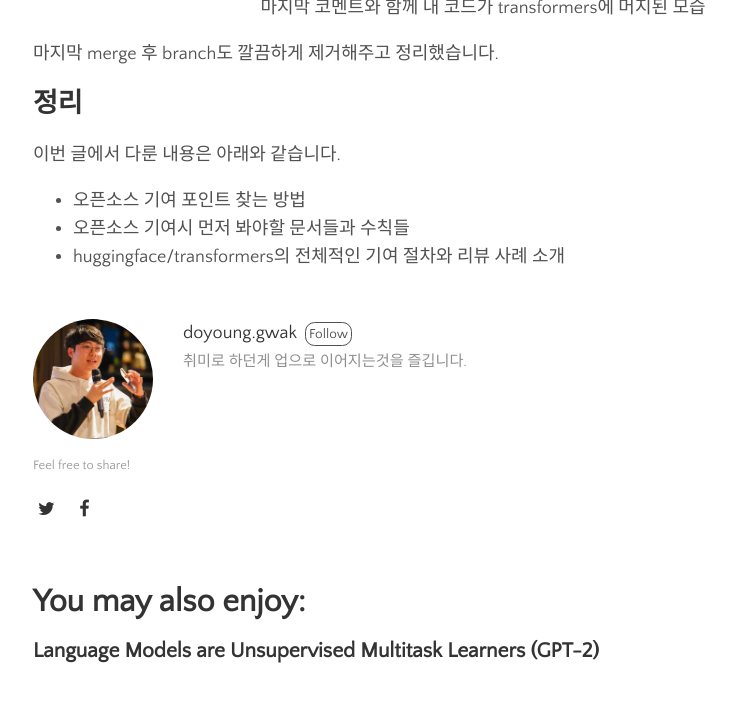
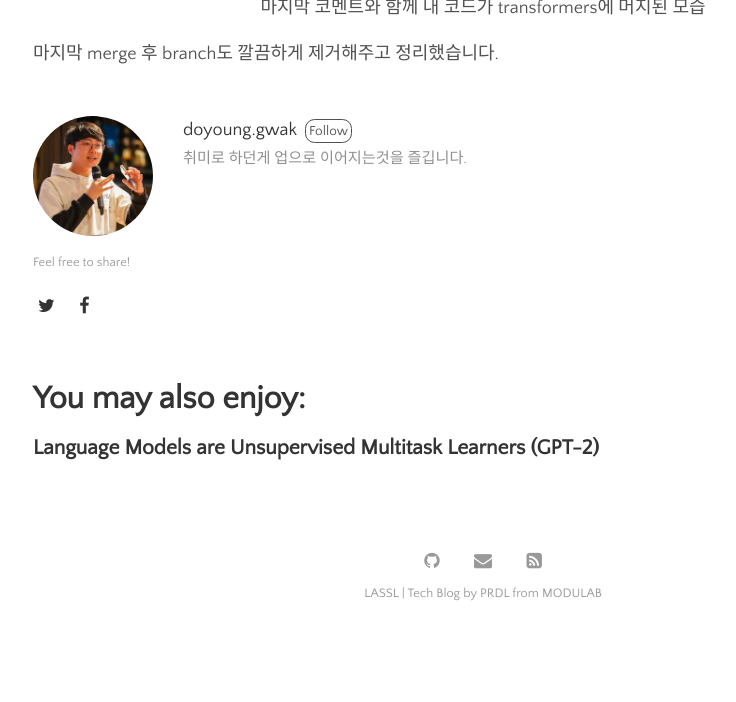
Before and after one commit to lassl/_lassl.github.io, a Jekyll site: the page built from _posts/2021-09-08-contribution-to-transformers.md, in a window 1280 px wide and 900 px high, scrolled down 7342 px, cut to the strip 171-873 px from the top of the window. Shown: the whole strip, without its empty margins (157-893 px from the left). Built offline with Jekyll 4.4.1, drawn with Linux system fonts in a browser that asks for light colours; comment, search, counter and statistics services are not loaded; after the commit the page ends 8152 px from its top, so only the background shows below that.

Commit message:
Update 2021-09-08-contribution-to-transformers.md

```diff
--- a/_posts/2021-09-08-contribution-to-transformers.md
+++ b/_posts/2021-09-08-contribution-to-transformers.md
@@ -127,11 +127,3 @@ M1 macOS에서 환경을 세팅하고 컨트리뷰션 가이드에따라 makefil
 <center>마지막 코멘트와 함께 내 코드가 transformers에 머지된 모습</center>
 
 마지막 merge 후 branch도 깔끔하게 제거해주고 정리했습니다.
-
-## 정리
-
-이번 글에서 다룬 내용은 아래와 같습니다.
-
-- 오픈소스 기여 포인트 찾는 방법
-- 오픈소스 기여시 먼저 봐야할 문서들과 수칙들
-- huggingface/transformers의 전체적인 기여 절차와 리뷰 사례 소개
```
